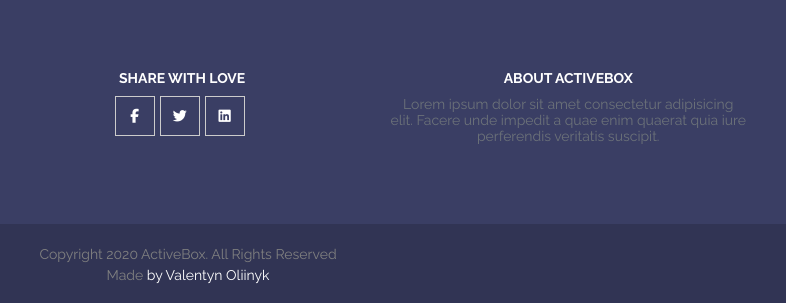
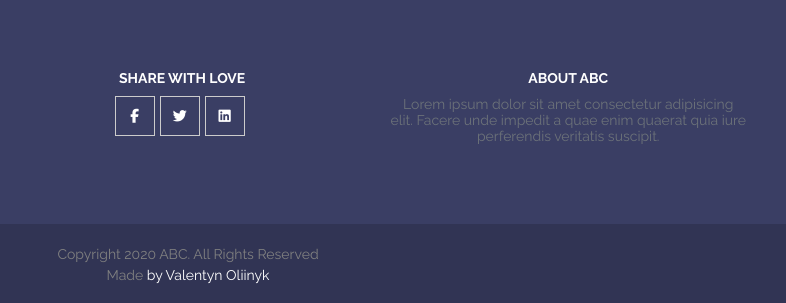
Before and after one commit to Psevdon1m/ABC, a plain HTML site: page index.html in a window 1280 px wide. Shown: the part 4358-4661 px from the top of the page, 452-1238 px from the left. Drawn offline with nearby package versions, Linux system fonts and the light colour scheme.

Commit message:
Update index.html

```diff
--- a/index.html
+++ b/index.html
@@ -401,7 +401,7 @@
           </div>
 
           <div class="footer__block">
-            <h4 class="footer__title">About ActiveBox</h4>
+            <h4 class="footer__title">About ABC</h4>
             <div class="footer__text">
               <p>
                 Lorem ipsum dolor sit amet consectetur adipisicing elit. Facere
@@ -418,7 +418,7 @@
       <div class="copyright">
         <div class="container">
           <div class="copyright__text">
-            <div>Copyright 2020 ActiveBox. All Rights Reserved</div>
+            <div>Copyright 2020 ABC. All Rights Reserved</div>
             <div>Made <span>by Valentyn Oliinyk</span></div>
           </div>
         </div>
```
